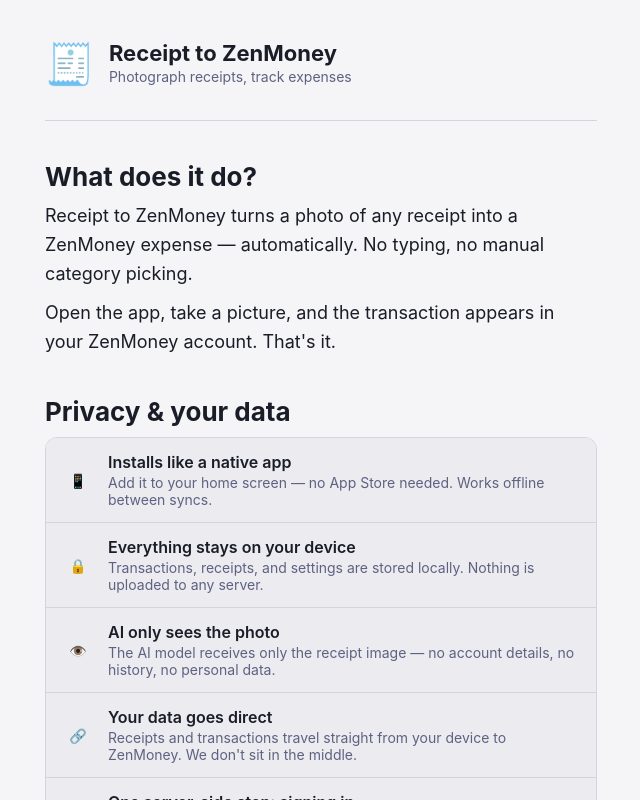
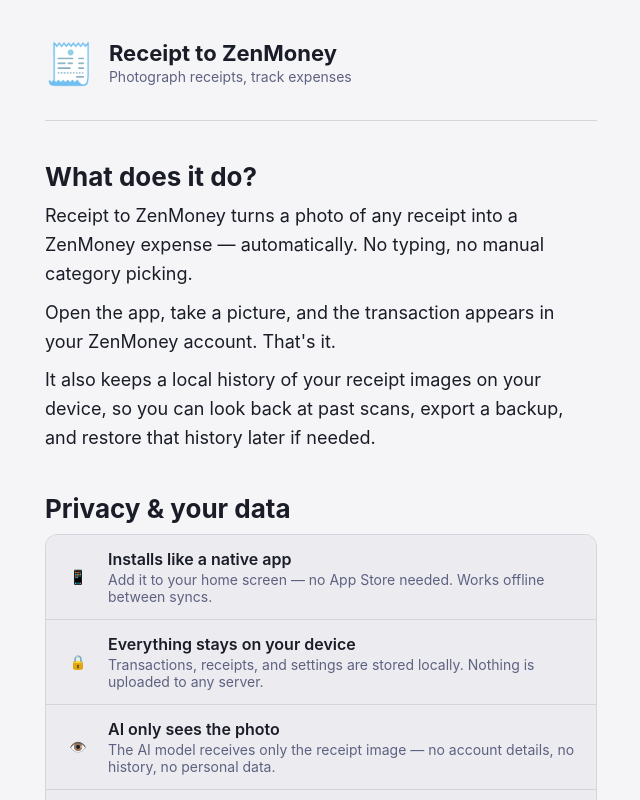
Before and after one commit to konclave/receipt-to-zenmoney, a SvelteKit app: page /about in a window 1280 px wide. Shown: the top 800 px of the page, without its empty margins (319-959 px from the left). Built offline with nearby package versions, Linux system fonts and the light colour scheme.

Commit message:
chore: update about

```diff
--- a/src/routes/about/+page.svelte
+++ b/src/routes/about/+page.svelte
@@ -22,6 +22,11 @@
     <p>
       Open the app, take a picture, and the transaction appears in your
       ZenMoney account. That's it.
+    </p>
+    <p>
+      It also keeps a local history of your receipt images on your device, so
+      you can look back at past scans, export a backup, and restore that
+      history later if needed.
     </p>
   </section>
 
```
Also changed, not shown: 1 other file (tests, documents, lock files or other folders).
